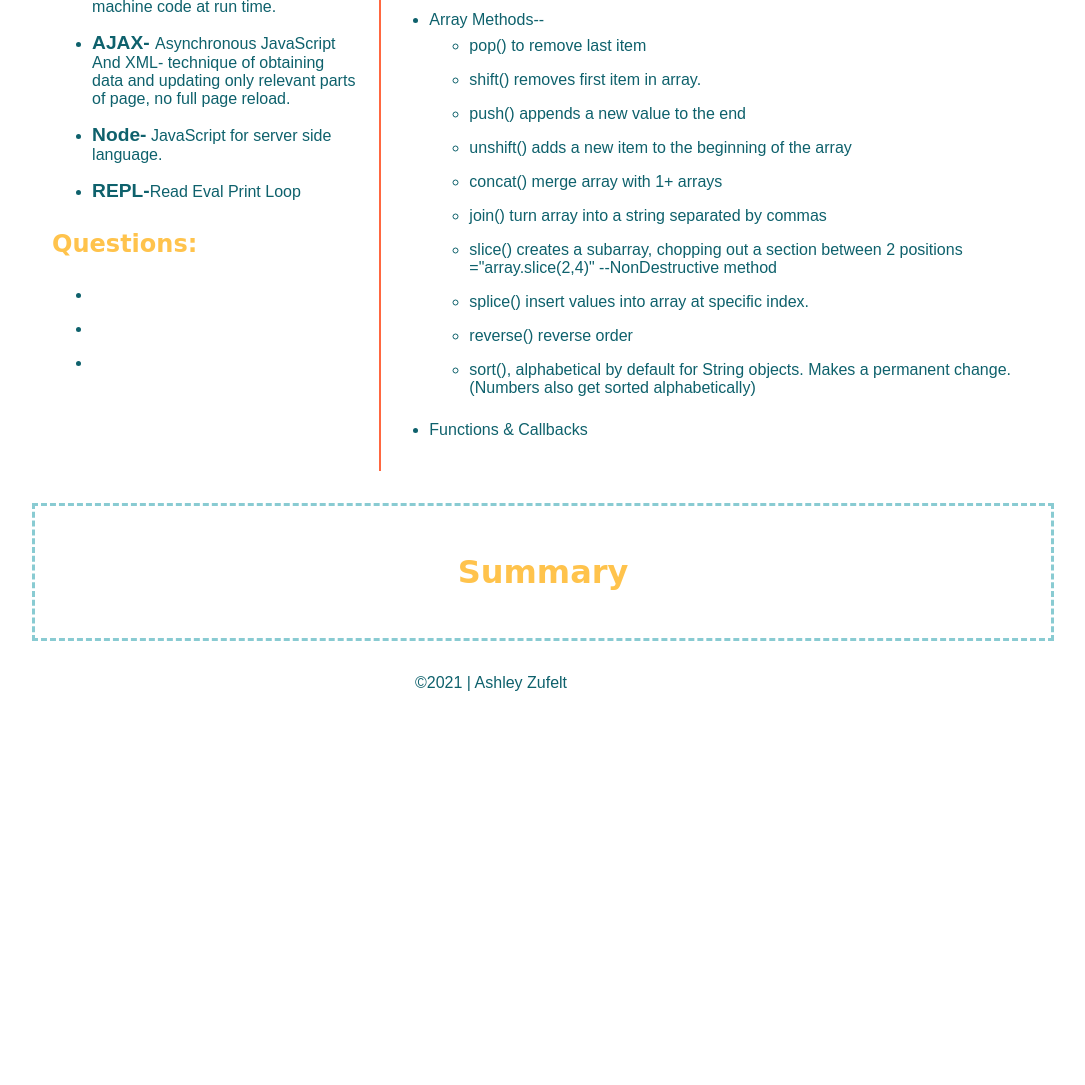
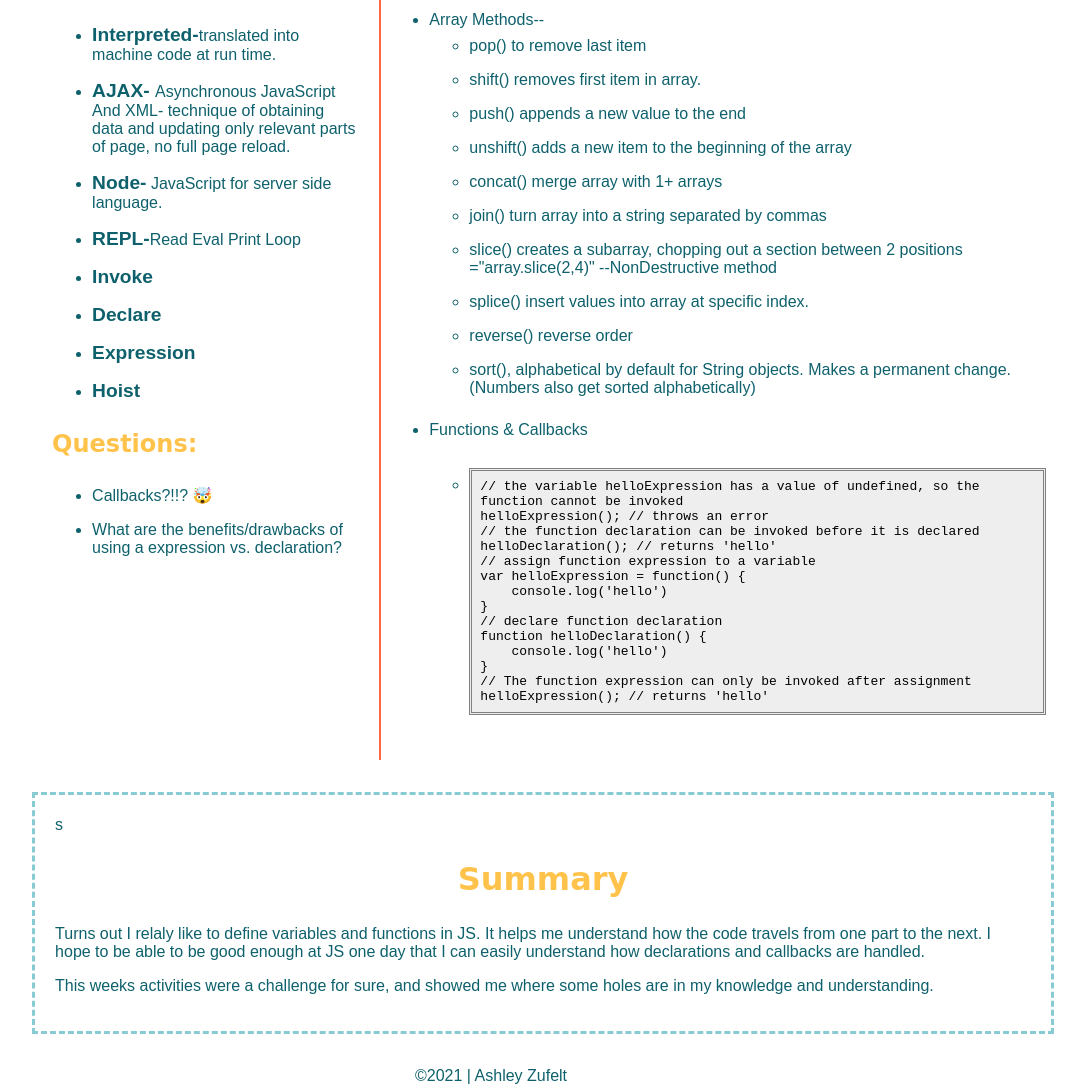
Before and after one commit to azufelt/wdd330, a plain HTML site: page week2/index.html in a window 1280 px wide. Shown: the part 612-1697 px from the top of the page, without its empty margins (97-1182 px from the left). Before the commit the page ends 1304 px from the top, so only its background shows below. Drawn offline with Linux system fonts and the light colour scheme; a script that the page names is missing.

Commit message:
added code

```diff
--- a/week2/css/main.css
+++ b/week2/css/main.css
@@ -7,7 +7,7 @@
   --teal: hsla(187, 77%, 24%, 1);
   --yellow: hsla(40, 100%, 65%, 1);
   --lightblue: hsla(186, 77%, 37%, 0.5);
-  --white: white;
+  --lightgray: rgb(238, 238, 238);
 }
 
 html {
@@ -150,6 +150,13 @@ input {
   margin: 2rem;
   border: 3px dashed var(--lightblue);
 }
+pre {
+  background-color: var(--lightgray);
+  border: 3px double gray;
+  padding: .5rem;
+ color: black;
+ white-space: pre-wrap;
+}
 /* ----------large screen------- */
 @media only screen and (min-width: 600px) {
   body {
--- a/week2/index.html
+++ b/week2/index.html
@@ -38,8 +38,9 @@
             <li>
               <a href="calculator.html">Calculator</a>
             </li>
+            <li><a href="test.html">SingSong</a></li>
             <li>
-              <a href="https://codepen.io/azufelt/pen/rNwdbVv"
+              <a href="https://codepen.io/azufelt/pen/rNwdbVv" target="_blank"
                 >Rainbow CodePen</a
               >
             </li>
@@ -61,12 +62,18 @@
               language.
             </li>
             <li><span class="vocab">REPL-</span>Read Eval Print Loop</li>
+            <li><span class="vocab">Invoke</span></li>
+            <li><span class="vocab">Declare</span></li>
+            <li><span class="vocab">Expression</span></li>
+            <li><span class="vocab">Hoist</span></li>
           </ul>
           <h2>Questions:</h2>
           <ul>
-            <li></li>
-            <li></li>
-            <li></li>
+            <li>Callbacks?!!? 🤯</li>
+            <li>
+              What are the benefits/drawbacks of using a expression vs.
+              declaration?
+            </li>
           </ul>
         </aside>
         <section class="notes">
@@ -113,12 +120,40 @@
               </ul>
             </li>
             <li>Functions & Callbacks</li>
+            <ul>
+              <li>
+                <pre><code>// the variable helloExpression has a value of undefined, so the function cannot be invoked
+helloExpression(); // throws an error
+// the function declaration can be invoked before it is declared
+helloDeclaration(); // returns &#x27;hello&#x27;
+// assign function expression to a variable
+var helloExpression = function() {
+    console.log(&#x27;hello&#x27;)
+}
+// declare function declaration
+function helloDeclaration() {
+    console.log(&#x27;hello&#x27;)
+}
+// The function expression can only be invoked after assignment
+helloExpression(); // returns &#x27;hello&#x27;</code></pre>
+              </li>
+            </ul>
           </ul>
         </section>
       </main>
       <section>
+        s
         <h2>Summary</h2>
-        <p></p>
+        <p>
+          Turns out I relaly like to define variables and functions in JS. It
+          helps me understand how the code travels from one part to the next. I
+          hope to be able to be good enough at JS one day that I can easily
+          understand how declarations and callbacks are handled.
+        </p>
+        <p>
+          This weeks activities were a challenge for sure, and showed me where
+          some holes are in my knowledge and understanding.
+        </p>
       </section>
     </div>
     <footer>&copy;<span id="currentyear"></span> | Ashley Zufelt</footer>
```
Also changed, not shown: week2/test.html (+10 -3 lines).
